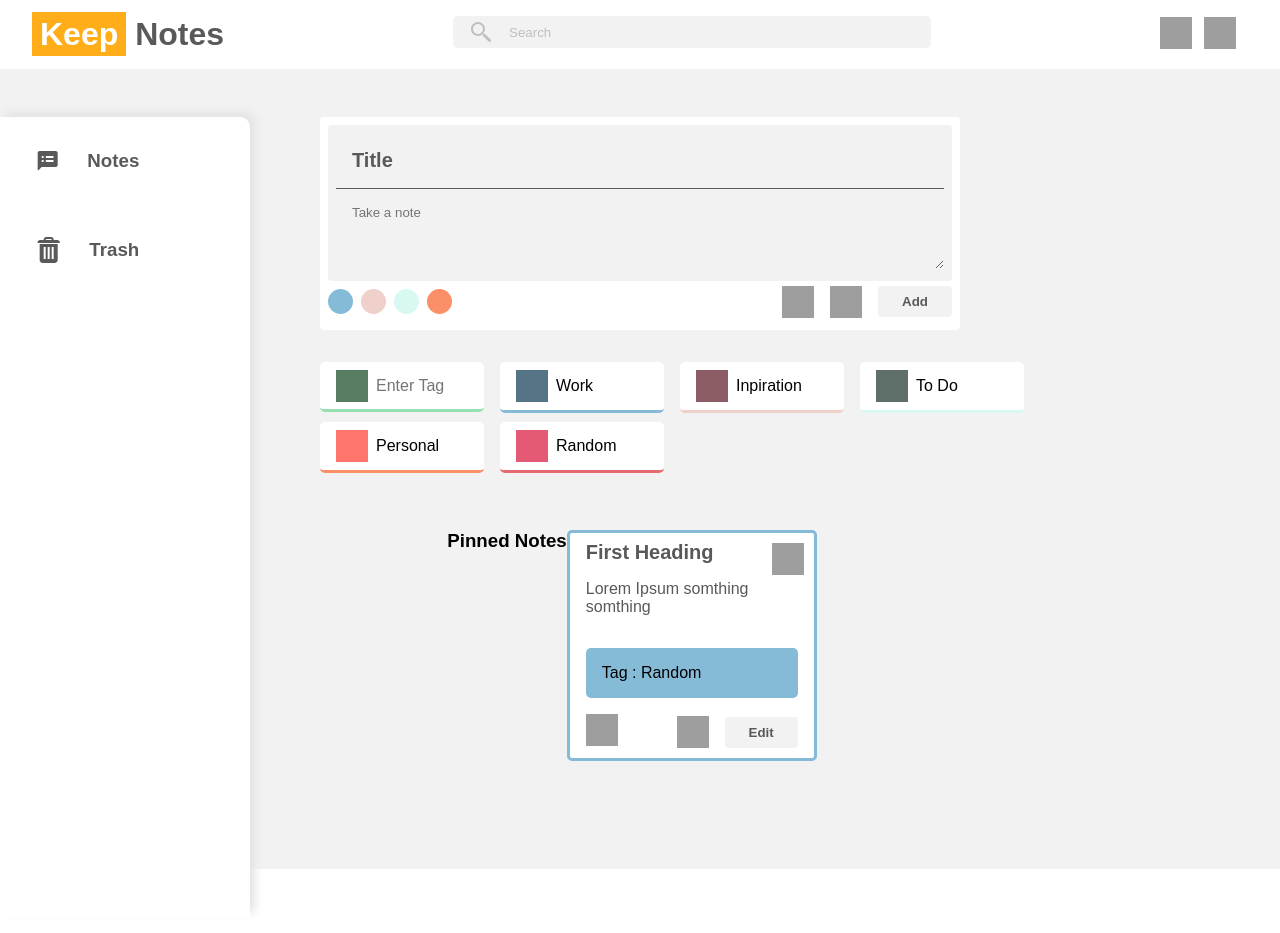
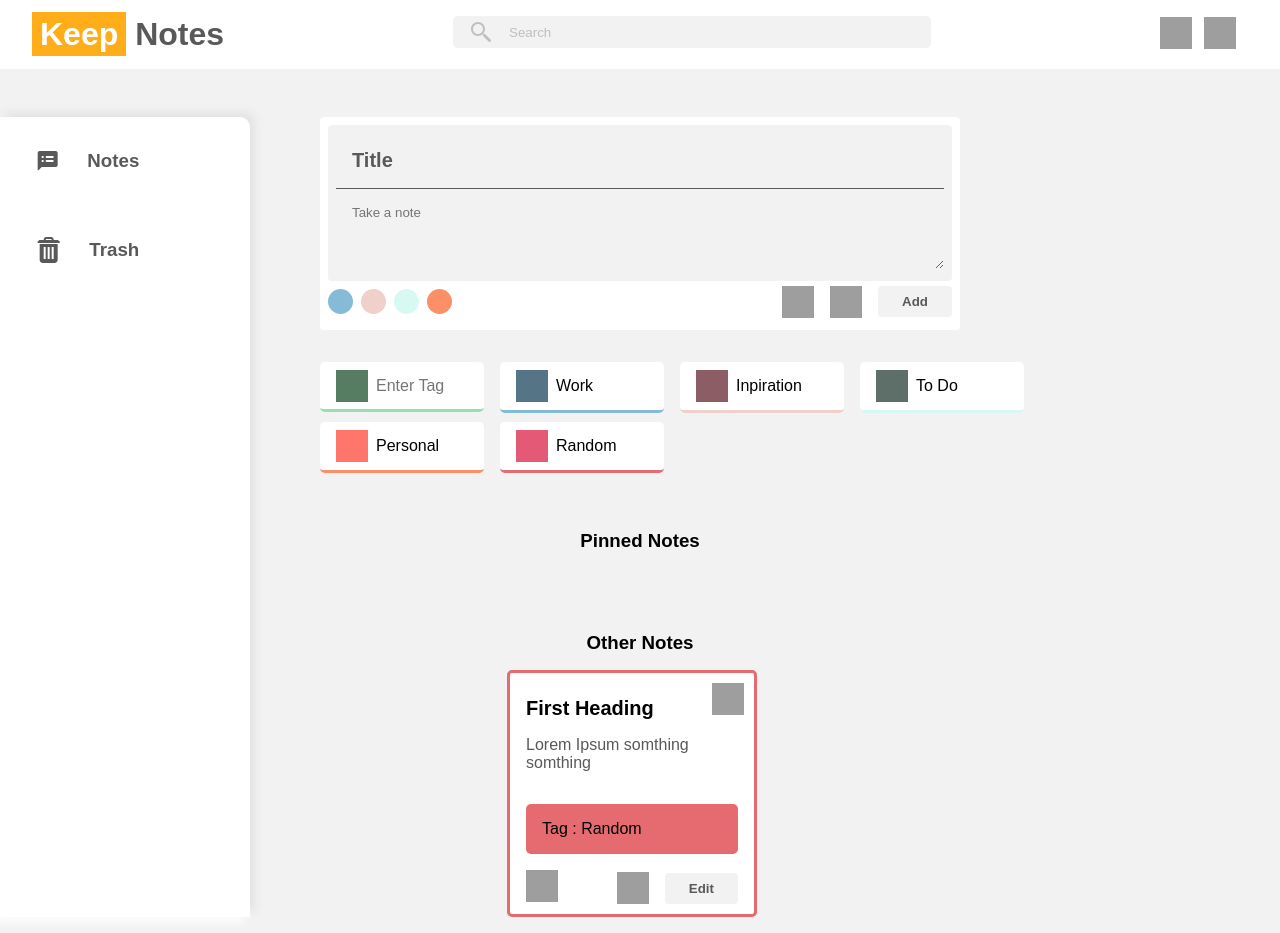
Before and after one commit to Rashita123/Keep_Notes, a React (Create React App) app: page / in a window 1280 px wide. Before the commit the page ends 869 px from the top, so only its background shows below. Built offline with nearby package versions, Linux system fonts and the light colour scheme; grey boxes are pictures that could not be loaded.

Commit message:
fix: minor fixes on notes display

```diff
--- a/src/Components/Section/MainArea.js
+++ b/src/Components/Section/MainArea.js
@@ -7,7 +7,7 @@ const initialNotesDatabase = [
   {
     title: "First Heading",
     note: "Lorem Ipsum somthing somthing",
-    color: "#86bbd8",
+    color: "#E56B70",
     tag: "Random",
     pinned: false
   }
@@ -260,10 +260,27 @@ export const MainArea = () => {
 
         {/* Random Tag end */}
       </div>
+      <h3 class="note-type-heading">Pinned Notes</h3>
       <div class="display-notes">
-        <h3>Pinned Notes</h3>
         {notesDatabase.map(({ title, note, color, tag, pinned }) => {
-          if (color === "#f2f2f2") color = "#86bbd8";
+          if (color === "#f2f2f2") color = "#E56B70";
+          if (pinned)
+            return (
+              <Note
+                title={title}
+                note={note}
+                color={color}
+                tag={tag}
+                pinned={pinned}
+              />
+            );
+        })}
+      </div>
+      <h3 class="note-type-heading">Other Notes</h3>
+      <div class="display-notes">
+        {notesDatabase.map(({ title, note, color, tag, pinned }) => {
+          if (color === "#f2f2f2") color = "#E56B70";
+          if (!pinned)
             return (
               <Note
                 title={title}
--- a/src/Components/Section/Note.js
+++ b/src/Components/Section/Note.js
@@ -16,24 +16,8 @@ export const Note = (props) => {
     }
   };
   return (
-    <div
-      class="note"
-      // {
-      //   props.pinned ?
-      //   style={{
-      //       background: [props.color],
-      //       color: "black",
-      //       borderColor: "white",
-      //     position:"relative"
-      //     }}
-      //     :
-      // style={{ borderColor: [props.color], position: "relative" }}
-
-      // }
-
-      style={getStyle(props.pinned, props.color)}
-    >
-      <h1>{props.title}</h1>
+    <div class="note" style={getStyle(props.pinned, props.color)}>
+      <h1 style={{ color: "black", marginTop: "1rem" }}>{props.title}</h1>
       <p>{props.note}</p>
       {props.tag !== "" && (
         <p
--- a/src/Components/Section/section.css
+++ b/src/Components/Section/section.css
@@ -247,7 +247,7 @@
 
 .display-notes {
   width: 70%;
-  margin: 4rem auto;
+  margin: auto;
   display: flex;
   justify-content: center;
   flex-wrap: wrap;
@@ -292,3 +292,8 @@
   padding: 0.5rem;
   border-radius: 4px;
 }
+.note-type-heading {
+  text-align: center;
+  margin-top: 4rem;
+  margin-bottom: 1rem;
+}
```
Lines whose indentation alone changed are shown as unchanged.
